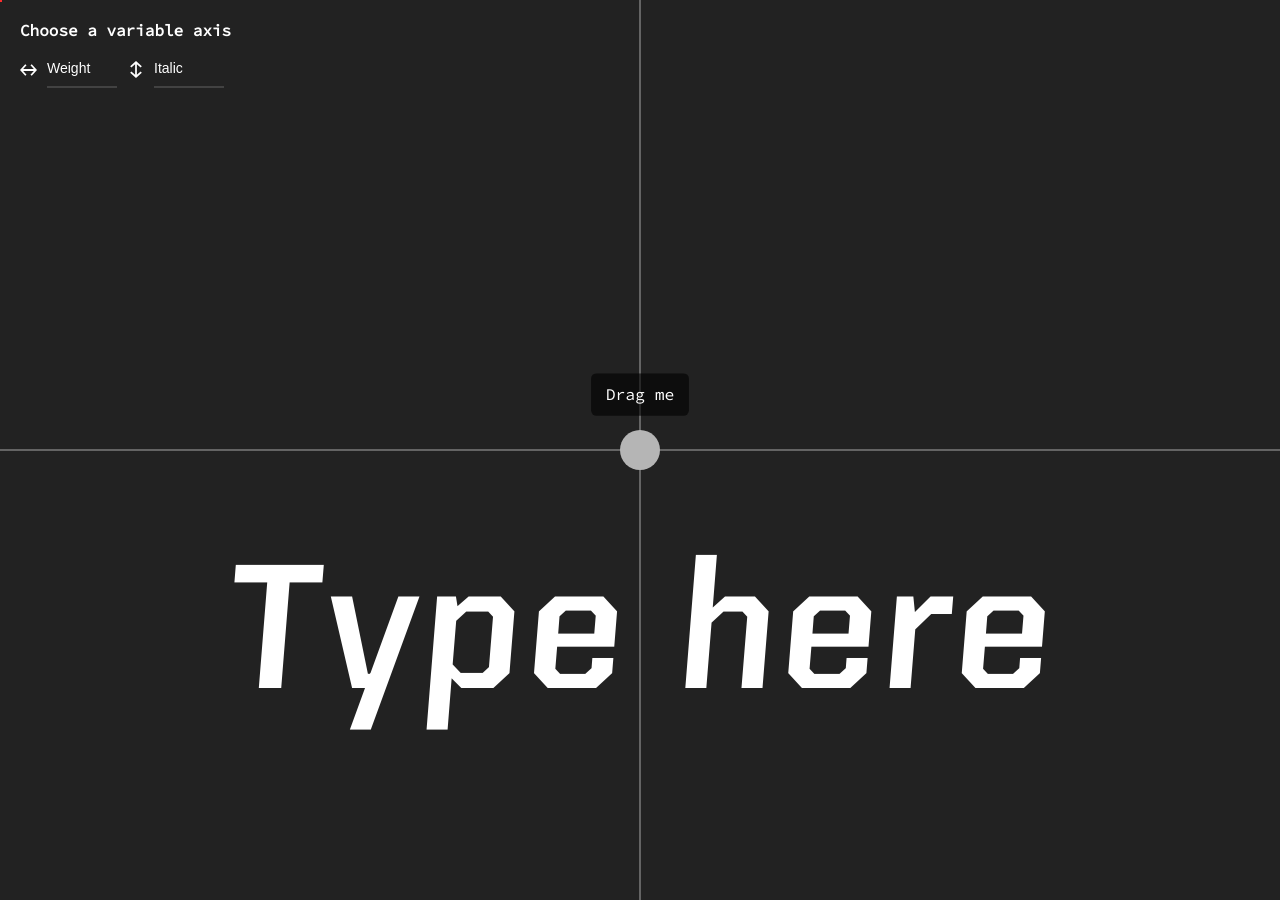
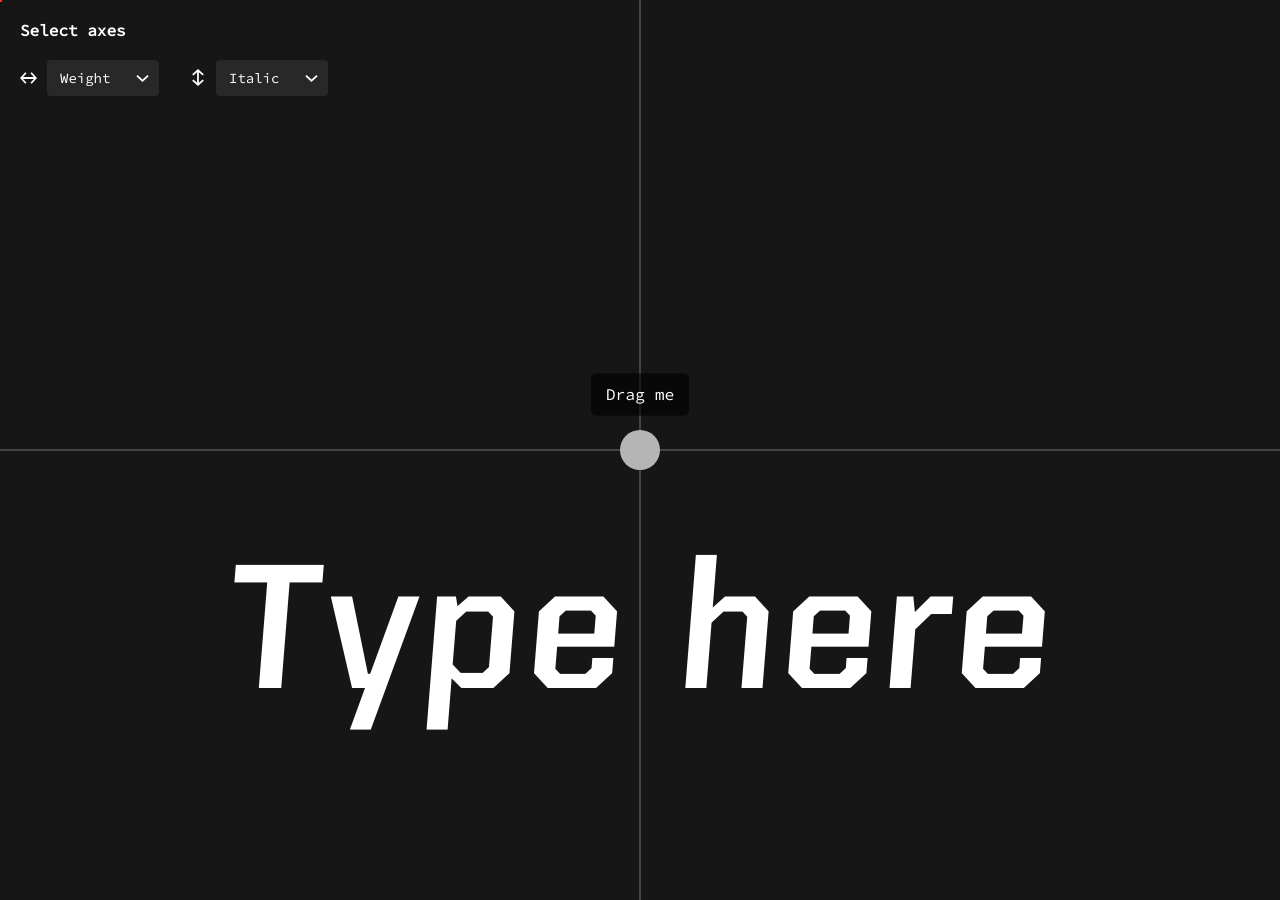
Before and after one commit to nthnwlkr/variable-futures, a Jekyll site: the page built from tool-1.md, in a window 1280 px wide. Built offline with Jekyll 4.4.1, drawn with Linux system fonts in a browser that asks for light colours; some web fonts are replaced.

Commit message:
Additional styling for text and ui elements.

```diff
--- a/_layouts/tool-1.html
+++ b/_layouts/tool-1.html
@@ -10,12 +10,12 @@
     		<div class="site-wrapper">
     			<div class="axis-controls-section">
     				<div class="axis-switch-block">
-              <h2 class="ui-section-label">Choose a variable axis</h2>
+              <h2 class="ui-section-label">Select axes</h2>
               <div class="switch-container">
                 <div class="switch switch-horizontal">
                   <div class="switch-icon"></div>
                   <div class="switch-style">
-                    <select class="switch-input switch-horizontal-input" onchange="onValueChange()">
+                    <select class="switch-input switch-horizontal-input ui-element" onchange="onValueChange()">
                       <option value="'wght'" selected="true">Weight</option>
                       <option value="'ital'">Italic</option>
                       <option value="'wdth'">Width</option>
@@ -25,7 +25,7 @@
                 <div class="switch switch-vertical">
                   <div class="switch-icon"></div>
                   <div class="switch-style">
-                    <select class="switch-input switch-vertical-input" onchange="onValueChange()">
+                    <select class="switch-input switch-vertical-input ui-element" onchange="onValueChange()">
                       <option value="'wght'">Weight</option>
                       <option value="'ital'" selected="true">Italic</option>
                       <option value="'wdth'">Width</option>
@@ -52,7 +52,7 @@
      			</div>
      		</div>
        	<div class="text-box-wrapper">
-       		<div class="text-entry-box" id="text-entry-box" contenteditable="true">Type here</div>
+       		<div class="text-entry-box" id="text-entry-box" contenteditable="true" autofocus="autofocus">Type here</div>
        	</div>
       </div>
     </main>
--- a/_sass/minima.scss
+++ b/_sass/minima.scss
@@ -11,17 +11,19 @@ $base-font-size:   16px !default;
 $base-font-weight: 400 !default;
 $small-font-size:  $base-font-size * 0.875 !default;
 $base-line-height: 1.5 !default;
+$border-radius:    4px;
 
 $spacing-unit:     10px !default;
 
 /* Colors */
 $text-color:       red !default;
-$dark-grey:        #222222;
+$dark-grey:        #161616;
 $light-grey:       #B5B5B5;
 $background-color: #fdfdfd !default;
 $brand-color:      #ff2e2e !default;
 $white:            #fff;
 $black: 					 #000;
+$blue:             #0000ff;
 
 $grey-color:       #828282 !default;
 $grey-color-light: lighten($grey-color, 40%) !default;
--- a/_sass/minima/_layout.scss
+++ b/_sass/minima/_layout.scss
@@ -3,6 +3,9 @@
 .ui-elements-container {
   font-family: $mono-font-family;
   color: $white;
+}
+.ui-element {
+  font-family: $mono-font-family;
 }
 .hide {
   display: none;
@@ -32,7 +35,7 @@
 .ui-section-label {
   font-size: $base-font-size;
   font-family: $mono-font-family;
-  margin-bottom: $spacing-unit;
+  margin-bottom: $spacing-unit * 2;
 }
 .switch-container {
   display: flex;
@@ -40,6 +43,7 @@
 .switch-icon {
   width: 17px;
   height: 17px;
+  margin-top: -1px;
   margin-right: $spacing-unit;
   background-image: url('/assets/images/axis-arrow.svg');
   background-size: contain;
@@ -54,24 +58,41 @@
   align-items: center;
 }
 .switch-style {
+  position: relative;
   background: none;
-  margin-right: $spacing-unit;
+  margin-right: $spacing-unit * 3;
   width: auto;
+  &:before {
+    content: '';
+    position: absolute;
+    right: 10px;
+    top: 32%;
+    bottom: 0;
+    width: 13px;
+    height: 13px;
+    background-image: url('/assets/images/dropdown-arrow.svg');
+    background-size: contain;
+    background-repeat: no-repeat;
+    background-position: center center;
+    pointer-events: none;
+  }
 }
 .switch-style select {
-  padding: 10px 13px 10px 0px;
+  padding: 10px 13px;
   font-size: $small-font-size;
   color: $white;
-  width: 5em;
+  width: 8em;
   border: none;
-  border-radius: 0px;
-  border-bottom: 2px solid rgba($white, 0.15);
+  border-radius: $border-radius;
   box-shadow: none;
-  background-color: transparent;
+  background-color: rgba($white, 0.08);
   background-image: none;
   -webkit-appearance: none;
      -moz-appearance: none;
           appearance: none;
+  &:hover {
+    cursor: pointer;
+  }
 }
 .switch-style select:focus {
     outline: none;
@@ -90,6 +111,9 @@
   justify-content: center;
   z-index: 20;
   pointer-events: none;
+}
+.cross-hairs-container.is-clicked {
+  mix-blend-mode: difference;
 }
 .cross-hair-click-target {
   position: absolute;
@@ -142,7 +166,7 @@
   }
   .crosshair {
     background: $brand-color;
-    opacity: 0.6;
+    opacity: 0.5;
   }
 }
 .crosshair {
@@ -155,7 +179,7 @@
     background: white;
     z-index: -1;
     transition: opacity 100ms ease-out;
-    opacity: 0.3;
+    opacity: 0.2;
     pointer-events: none;
   }
 .crosshair-horizontal {
@@ -197,8 +221,12 @@
   margin-top: 40vh;
   padding: 10px;
 }
+.text-entry-box.is-clicked {
+  color: $blue;
+}
 [contenteditable]:focus {
-  outline: 2px solid rgba($white, 0.3) !important;
+  // outline: 2px solid rgba($white, 0.3) !important;
+  outline: none !important;
 }
 [contenteditable]::selection {
     background: darken($dark-grey, 0.5);
--- a/assets/js/crosshair-drag.js
+++ b/assets/js/crosshair-drag.js
@@ -19,6 +19,7 @@ var windowWidth = window.innerWidth,
     wdthAxisMaxValue = 125,
     wdthAxisScaleFactor = (wdthAxisMaxValue - wdthAxisMinValue) / 100,
     wdthCssPrefix = "'wdth'",
+    crosshairContainer = document.getElementsByClassName("cross-hairs-container")[0],
     textInputBox = document.getElementById("text-entry-box"),
     xSwitch = document.getElementsByClassName("switch-horizontal-input")[0],
     xSwitchValue = xSwitch.options[xSwitch.selectedIndex].value,
@@ -27,6 +28,7 @@ var windowWidth = window.innerWidth,
     ySwitchValue = ySwitch.options[ySwitch.selectedIndex].value,
     ySwitchIndex = ySwitch.options[ySwitch.selectedIndex];
 
+// textInputBox.focus();
 function onValueChange() {
   // gets new switch values when a new value is selected in dropdown:
   xSwitchValue = xSwitch.options[xSwitch.selectedIndex].value,
@@ -50,6 +52,12 @@ function switchLogic() {
   }
   xSwitch.options[ySwitchIndex].setAttribute("disabled", "disabled");
 }
+function addClickedClass(target) {
+  target.classList.add("is-clicked");
+}
+function removeClickedClass(target) {
+  target.classList.remove("is-clicked");
+}
 
 // call disabling logic on page load:
 switchLogic();
@@ -69,7 +77,9 @@ function dragElement(elmnt) {
     // call a function whenever the cursor moves:
     document.onmousemove = elementDrag;
     // add class to attach click styling:
-    elmnt.classList.add("is-clicked");
+    addClickedClass(elmnt);
+    addClickedClass(crosshairContainer);
+    addClickedClass(textInputBox);
   }
   function elementDrag(e) {
     e = e || window.event;
@@ -141,7 +151,9 @@ function dragElement(elmnt) {
     document.onmouseup = null;
     document.onmousemove = null;
     // remove class to remove click styling:
-    elmnt.classList.remove("is-clicked");
+    removeClickedClass(elmnt);
+    removeClickedClass(crosshairContainer);
+    removeClickedClass(textInputBox);
   }
 }
 
```
Also changed, not shown: assets/images/dropdown-arrow.svg (added).
